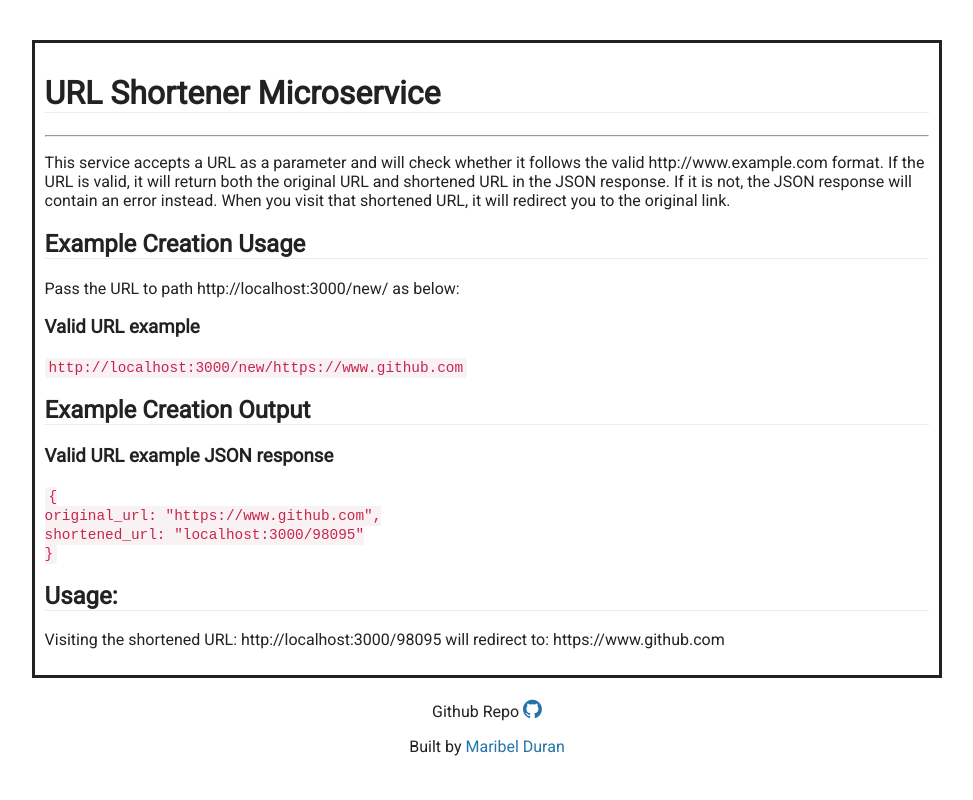
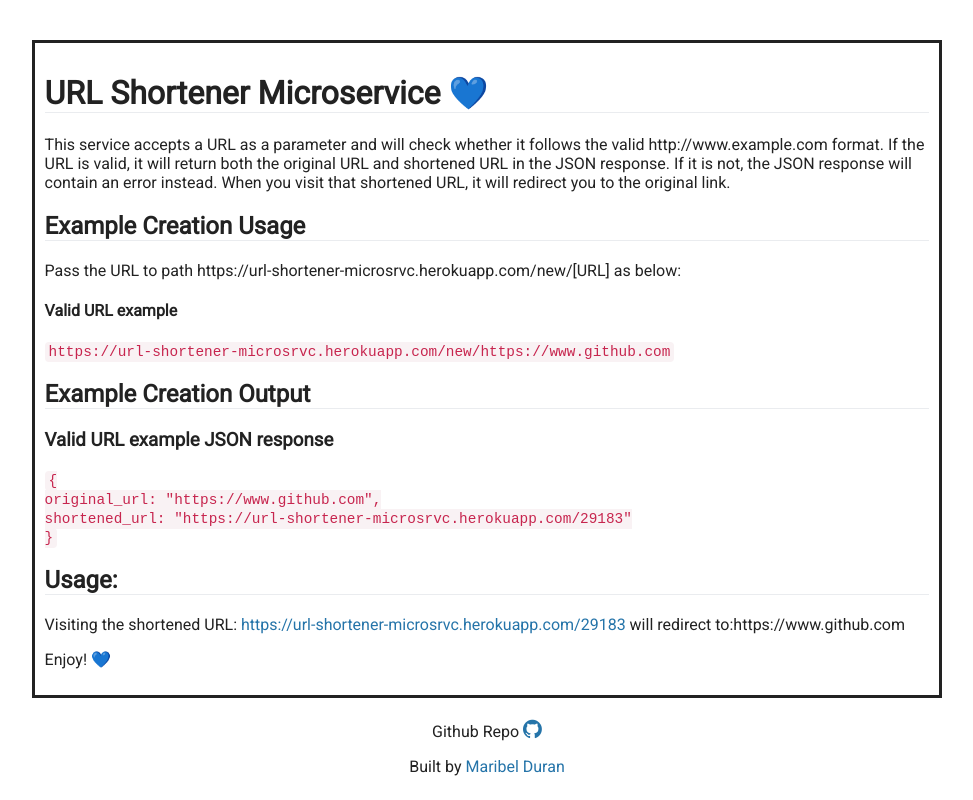
Before and after one commit to luckylionheart/url-shortener, a website: page views/index.html in a window 1280 px wide. Shown: the whole page, without its empty margins (153-1126 px from the left). Drawn offline with Linux system fonts and the light colour scheme.

Commit message:
Update localhost path with heroku's hosted url.

```diff
--- a/views/index.html
+++ b/views/index.html
@@ -2,7 +2,7 @@
 <html>
 
    <head>
-     <title>URL Shortener Microservice</title>
+     <title>URL Shortener Microservice </title>
      <meta charset="utf-8">
      <meta name="viewport" content="width=device-width, initial-scale=1">
      <link href="https://fonts.googleapis.com/css?family=Roboto" rel="stylesheet" type="text/css">
@@ -13,8 +13,7 @@
    <body>
       <div class="container">
         <div class="well">
-         <h1>URL Shortener Microservice</h1>
-         <hr>
+         <h1 >URL Shortener Microservice &#128153;</h1>
          <p>
           This service accepts a URL as a parameter and will check whether it follows the valid  http://www.example.com format.
           If the URL is valid, it will return both the original URL and shortened URL in the JSON response. If it is not,
@@ -22,10 +21,10 @@
          </p>
 
          <h2>Example Creation Usage</h2>
-         <p>Pass the URL to path http://localhost:3000/new/ as below:</p>
+         <p>Pass the URL to path https://url-shortener-microsrvc.herokuapp.com/new/[URL]  as below:</p>
 
-         <h3>Valid URL example</h3>
-         <code>http://localhost:3000/new/https://www.github.com</code>
+         <h4>Valid URL example</h4>
+         <code>https://url-shortener-microsrvc.herokuapp.com/new/https://www.github.com</code>
          <br>
 
          <h2>Example Creation Output</h2>
@@ -33,14 +32,16 @@
          <code>{
            <br>  original_url: "https://www.github.com",
            <br>
-                 shortened_url: "localhost:3000/98095"
+                 shortened_url: "https://url-shortener-microsrvc.herokuapp.com/29183"
            <br>
            }
          </code>
 
          <h2>Usage:</h2>
-         <p>Visiting the shortened URL: http://localhost:3000/98095
-          will redirect to: https://www.github.com</p>
+         <p>Visiting the shortened URL: <a href="https://url-shortener-microsrvc.herokuapp.com/29183" target="_blank">https://url-shortener-microsrvc.herokuapp.com/29183</a>
+          will redirect to:https://www.github.com</p>
+
+          <p>Enjoy! &#128153;</p>
 
         </div> <!-- well -->
         <footer>
```
